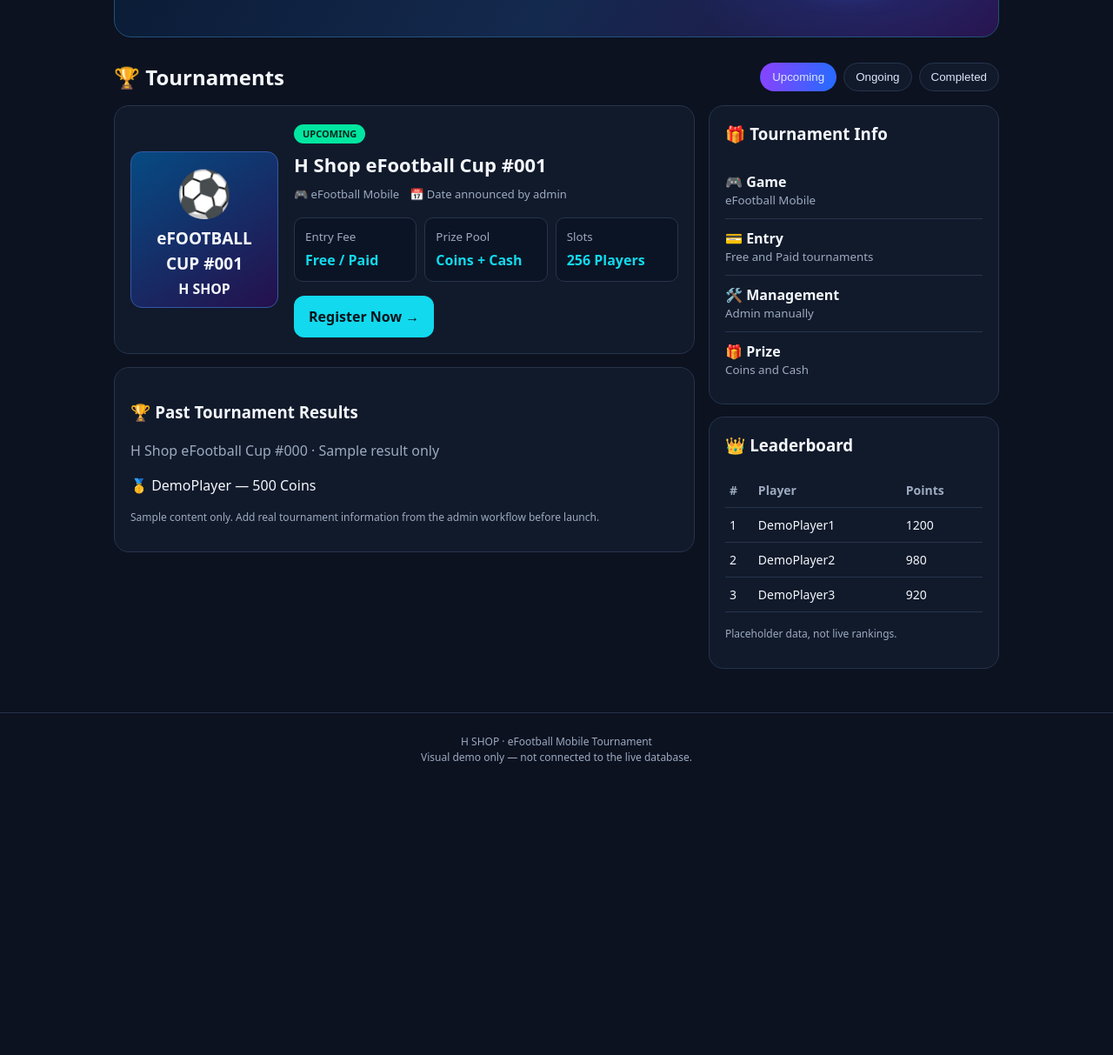
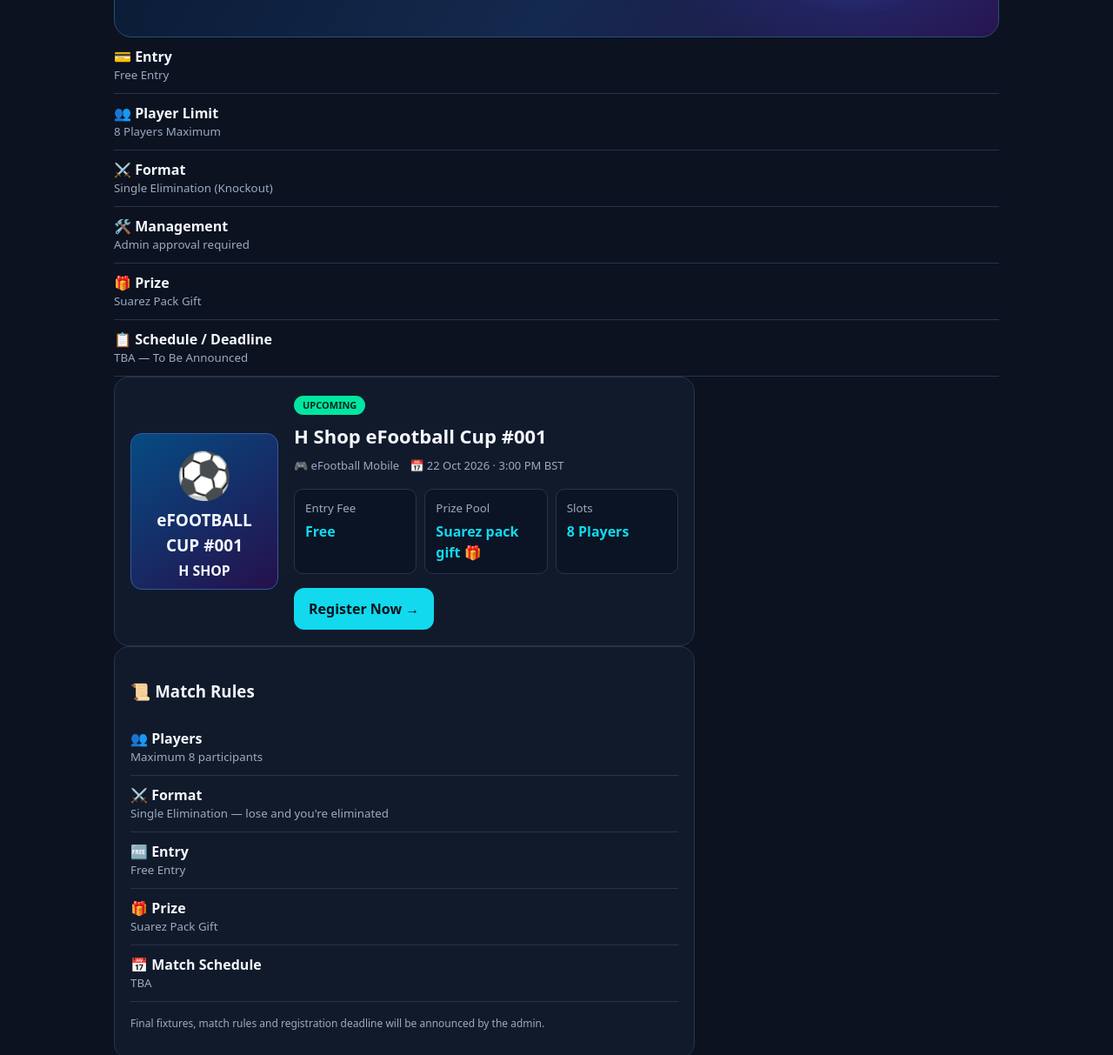
Before and after one commit to itzhanif23-sketch/h-shop, a website: page public/tournament.html in a window 1280 px wide. Shown: the part 387-1600 px from the top of the page at 87% size. Before the commit the page ends 1291 px from the top, so only its background shows below. Drawn offline with Linux system fonts and the light colour scheme.

Commit message:
Update tournament.html

```diff
--- a/public/tournament.html
+++ b/public/tournament.html
@@ -5,9 +5,22 @@
 </style></head><body>
 <header class="top"><a class="brand" href="/"><span>H</span> SHOP</a><nav class="nav"><a class="btn alt" href="/">Home / Coins</a><a class="btn" href="registration.html">Register Now</a></nav></header>
 <main><section class="hero"><div class="eyebrow">H SHOP GAMING ARENA</div><div class="cup">🏆</div><h1>eFootball <span>Tournament</span></h1><p>Play • Compete • Win<br>Show your skills and fight for the champion title.</p><a class="btn" href="registration.html">Join Tournament →</a></section>
-<div class="heading"><h2>🏆 Tournaments</h2><div class="tabs"><button class="tab active" data-status="Upcoming">Upcoming</button><button class="tab" data-status="Ongoing">Ongoing</button><button class="tab" data-status="Completed">Completed</button></div></div>
-<div class="layout"><div><article class="card"><div class="event"><div class="poster"><div><span>⚽</span>eFOOTBALL<br>CUP #001<br><small>H SHOP</small></div></div><div><span id="status" class="status">UPCOMING</span><h3 id="event-title">H Shop eFootball Cup #001</h3><div class="meta"><span>🎮 eFootball Mobile</span><span>📅 Date announced by admin</span></div><div class="stats"><div class="stat"><small>Entry Fee</small><b>Free / Paid</b></div><div class="stat"><small>Prize Pool</small><b>Coins + Cash</b></div><div class="stat"><small>Slots</small><b>256 Players</b></div></div><a class="btn" href="registration.html">Register Now →</a></div></div></article>
-<section class="card" style="margin-top:15px"><h3>🏆 Past Tournament Results</h3><p class="muted">H Shop eFootball Cup #000 · Sample result only</p><p>🥇 DemoPlayer — 500 Coins</p><p class="note">Sample content only. Add real tournament information from the admin workflow before launch.</p></section></div>
+<div class="info">💳 <b>Entry</b><small>Free Entry</small></div>
+<div class="info">👥 <b>Player Limit</b><small>8 Players Maximum</small></div>
+<div class="info">⚔️ <b>Format</b><small>Single Elimination (Knockout)</small></div>
+<div class="info">🛠️ <b>Management</b><small>Admin approval required</small></div>
+<div class="info">🎁 <b>Prize</b><small>Suarez Pack Gift</small></div>
+<div class="info">📋 <b>Schedule / Deadline</b><small>TBA — To Be Announced</small></div>
+<div class="layout"><div><article class="card"><div class="event"><div class="poster"><div><span>⚽</span>eFOOTBALL<br>CUP #001<br><small>H SHOP</small></div></div><div><span id="status" class="status">UPCOMING</span><h3 id="event-title">H Shop eFootball Cup #001</h3><div class="meta"><span>🎮 eFootball Mobile</span><span>📅 22 Oct 2026 · 3:00 PM BST</span></div><div class="stats"><div class="stat"><small>Entry Fee</small><b>Free</b></div><div class="stat"><small>Prize Pool</small><b>Suarez pack gift 🎁 </b></div><div class="stat"><small>Slots</small><b>8 Players</b></div></div><a class="btn" href="registration.html">Register Now →</a></div></div></article>
+<section class="card">
+  <h3>📜 Match Rules</h3>
+  <div class="info">👥 <b>Players</b><small>Maximum 8 participants</small></div>
+  <div class="info">⚔️ <b>Format</b><small>Single Elimination — lose and you're eliminated</small></div>
+  <div class="info">🆓 <b>Entry</b><small>Free Entry</small></div>
+  <div class="info">🎁 <b>Prize</b><small>Suarez Pack Gift</small></div>
+  <div class="info">📅 <b>Match Schedule</b><small>TBA</small></div>
+  <p class="note">Final fixtures, match rules and registration deadline will be announced by the admin.</p>
+</section>
 <aside class="side"><section class="card"><h3>🎁 Tournament Info</h3><div class="info">🎮 <b>Game</b><small>eFootball Mobile</small></div><div class="info">💳 <b>Entry</b><small>Free and Paid tournaments</small></div><div class="info">🛠️ <b>Management</b><small>Admin manually</small></div><div class="info">🎁 <b>Prize</b><small>Coins and Cash</small></div></section>
 <section class="card"><h3>👑 Leaderboard</h3><table><thead><tr><th>#</th><th>Player</th><th>Points</th></tr></thead><tbody><tr><td>1</td><td>DemoPlayer1</td><td>1200</td></tr><tr><td>2</td><td>DemoPlayer2</td><td>980</td></tr><tr><td>3</td><td>DemoPlayer3</td><td>920</td></tr></tbody></table><p class="note">Placeholder data, not live rankings.</p></section></aside></div></main>
 <footer class="foot">H SHOP · eFootball Mobile Tournament<br>Visual demo only — not connected to the live database.</footer>
```
